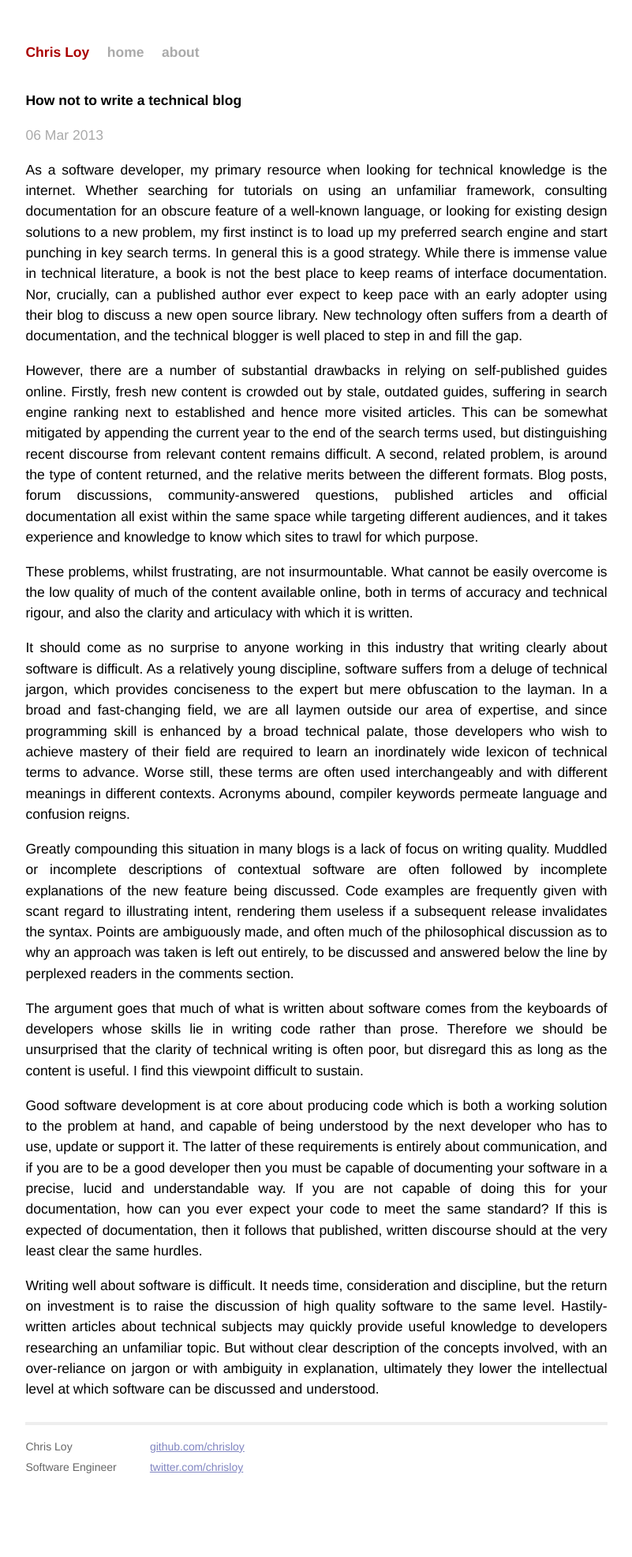
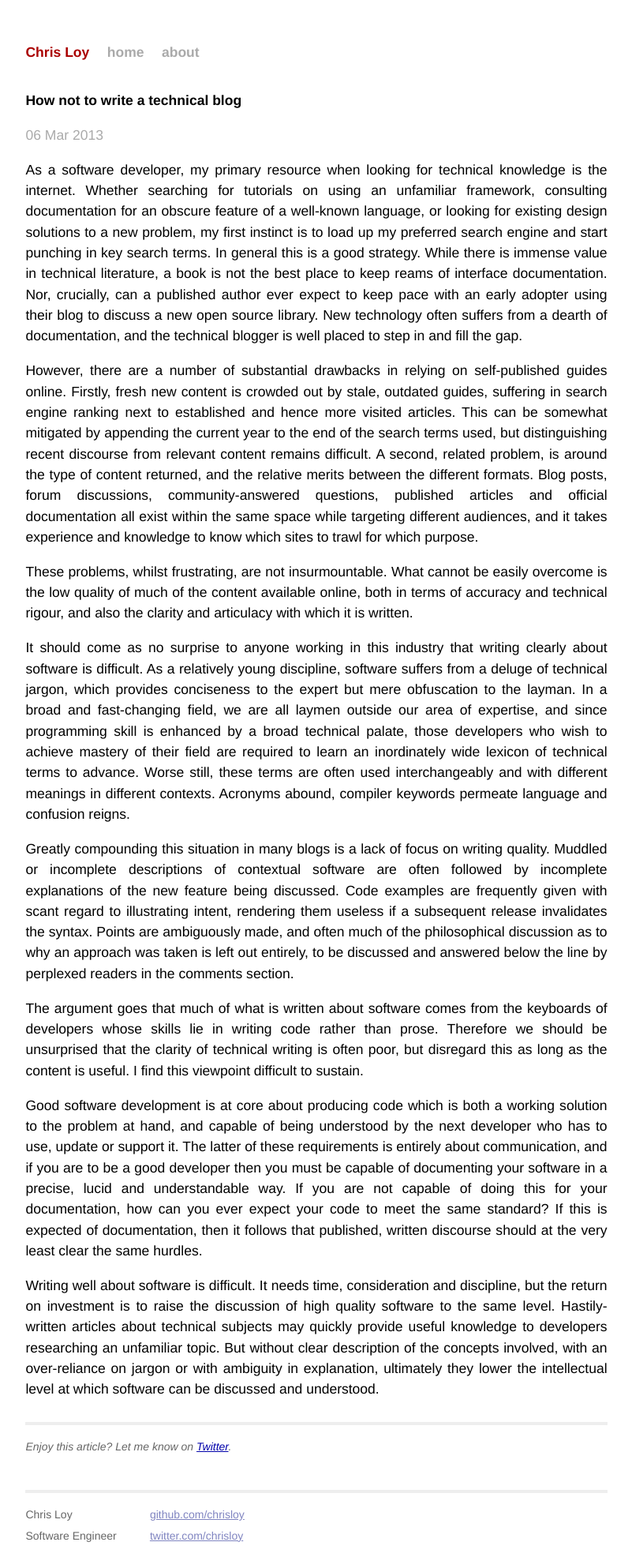
Before and after one commit to chrisloy/chrisloy.net, a Jekyll site: the page built from _posts/2013-03-06-how-not-to-write-a-technical-blog.md, in a window 1280 px wide. Shown: the whole page at 79% size, without its empty margins (239-1040 px from the left). Built offline with Jekyll 4.4.1, drawn with Linux system fonts in a browser that asks for light colours; Markdown is read by kramdown in place of the engine named in the settings; before the commit the page ends 1885 px from its top, so only the background shows below that.

Commit message:
Added common footer to posts

```diff
--- a/_layouts/post.html
+++ b/_layouts/post.html
@@ -8,3 +8,7 @@ layout: default
 <div class="post">
 {{ content }}
 </div>
+
+<div class="postFooter">
+  <p><i>Enjoy this article? Let me know on <a href="https://twitter.com/chrisloy">Twitter</a>.</i></p>
+</div>
--- a/css/main.scss
+++ b/css/main.scss
@@ -112,6 +112,14 @@ a:visited { color: #a0a; }
   overflow: hidden;
 }
 
+.postFooter {
+  font-size: 80%;
+  color: #666;
+  border-top: 4px solid #eee;
+  margin-top: 2em;
+  overflow: hidden;
+}
+
 .footer .contact {
   float: left;
   margin-right: 3em;
```
